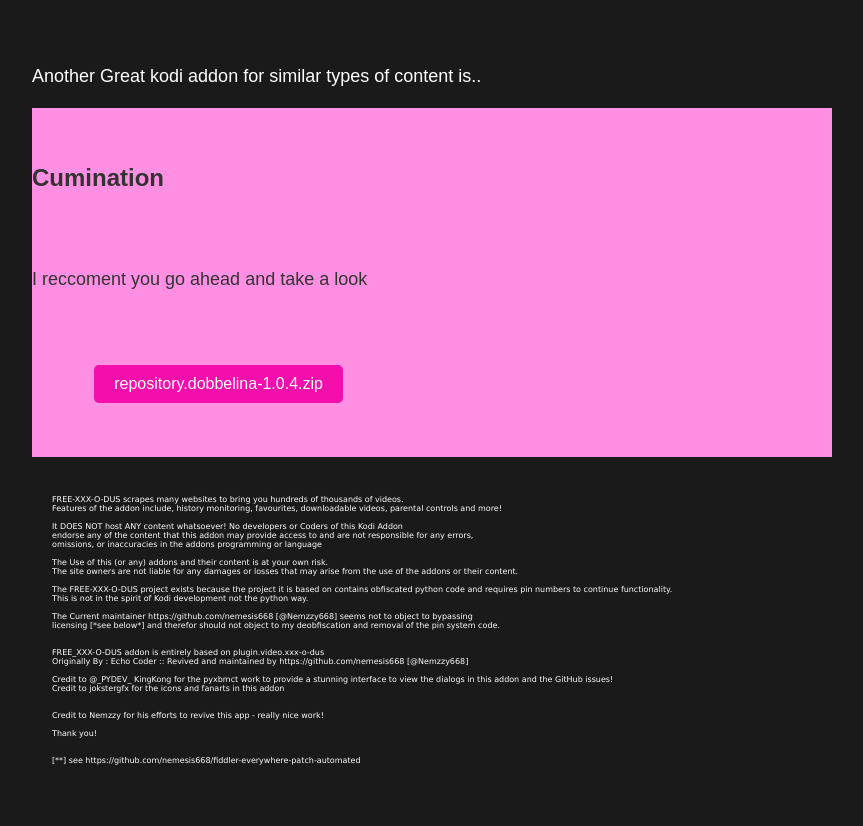
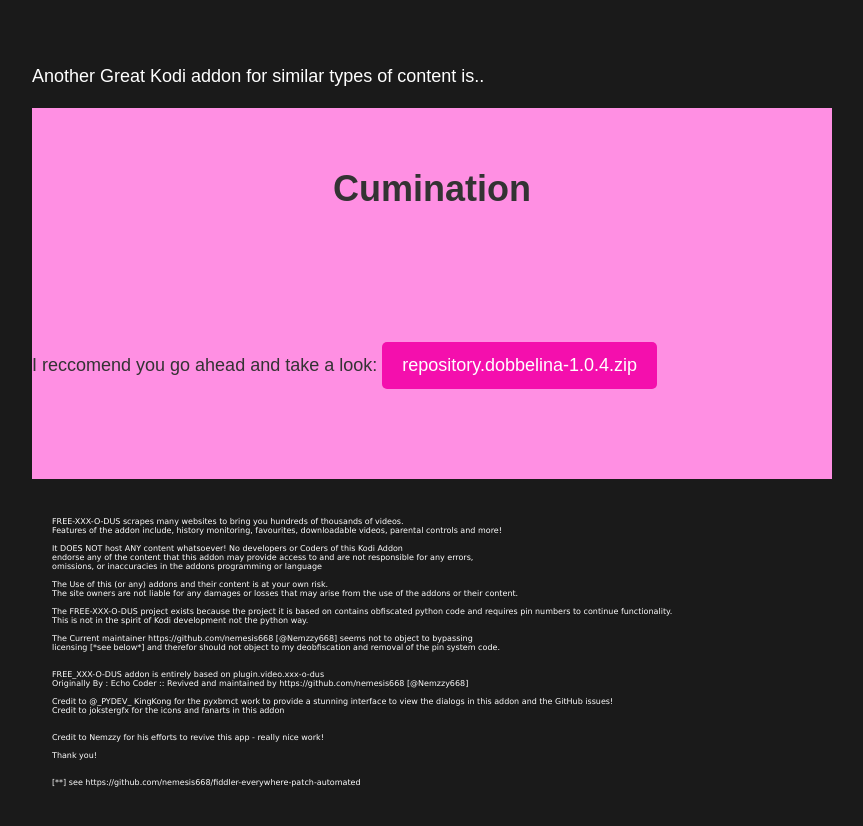
Before and after one commit to twudat/twudat.github.io, a plain HTML site: page index.html in a window 1280 px wide. Shown: the part 1065-1891 px from the top of the page, without its empty margins (208-1071 px from the left). Drawn offline with Linux system fonts and the light colour scheme.

Commit message:
Update index.html

```diff
--- a/index.html
+++ b/index.html
@@ -114,14 +114,14 @@
     <p><pre>
 
     </pre></p>
-    <p>Another Great kodi addon for similar types of content is..</p>
+    <p>Another Great Kodi addon for similar types of content is..</p>
     <p>
       <pre class="dobbelina">
-              <h2>Cumination</h2>
-              <p>I reccoment you go ahead and take a look</p>
+              <h1>Cumination</h1>
+
             <section class="dobbedownload">
-              <a href="repository.dobbelina-1.0.4.zip">repository.dobbelina-1.0.4.zip</a>
-          </section>
+              <p>I reccomend you go ahead and take a look: <a href="repository.dobbelina-1.0.4.zip">repository.dobbelina-1.0.4.zip</a></p>
+            </section>
         </pre>
   </p>
 
```
